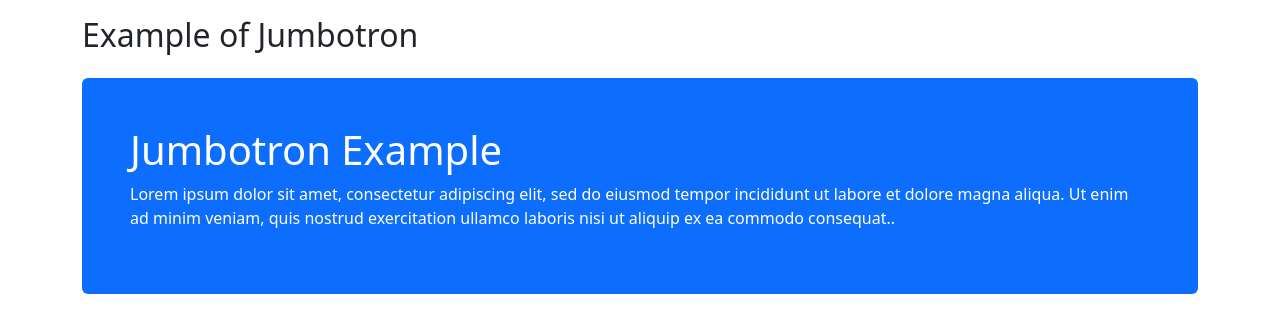
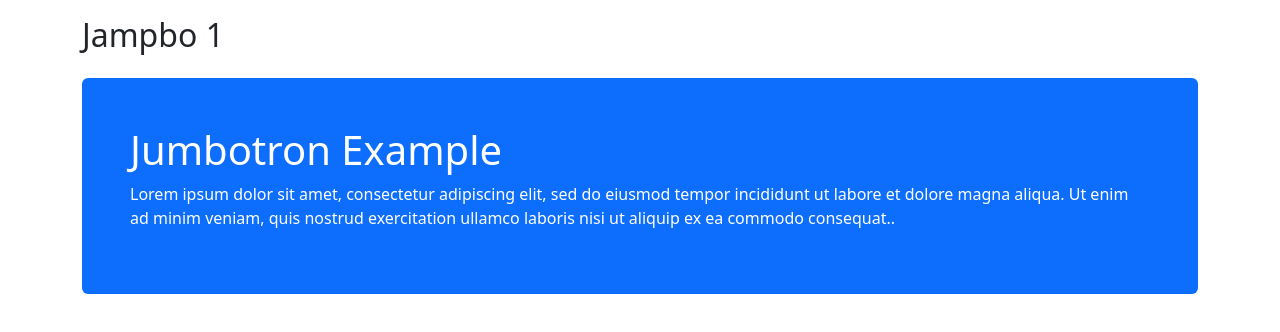
Before and after one commit to mohamed-101code/testgit, a plain HTML site: page index.html in a window 1280 px wide. Drawn offline with nearby package versions, Linux system fonts and the light colour scheme.

Commit message:
change html file

```diff
--- a/index.html
+++ b/index.html
@@ -8,7 +8,7 @@
 <body>
 
 <div class="container mt-3">
-  <h2>Example of Jumbotron</h2>
+  <h2>Jampbo 1</h2>
   <div class="mt-4 p-5 bg-primary text-white rounded">
     <h1>Jumbotron Example</h1>
     <p>Lorem ipsum dolor sit amet, consectetur adipiscing elit, sed do eiusmod tempor incididunt ut labore et dolore magna aliqua. Ut enim ad minim veniam, quis nostrud exercitation ullamco laboris nisi ut aliquip ex ea commodo consequat..</p>
```
